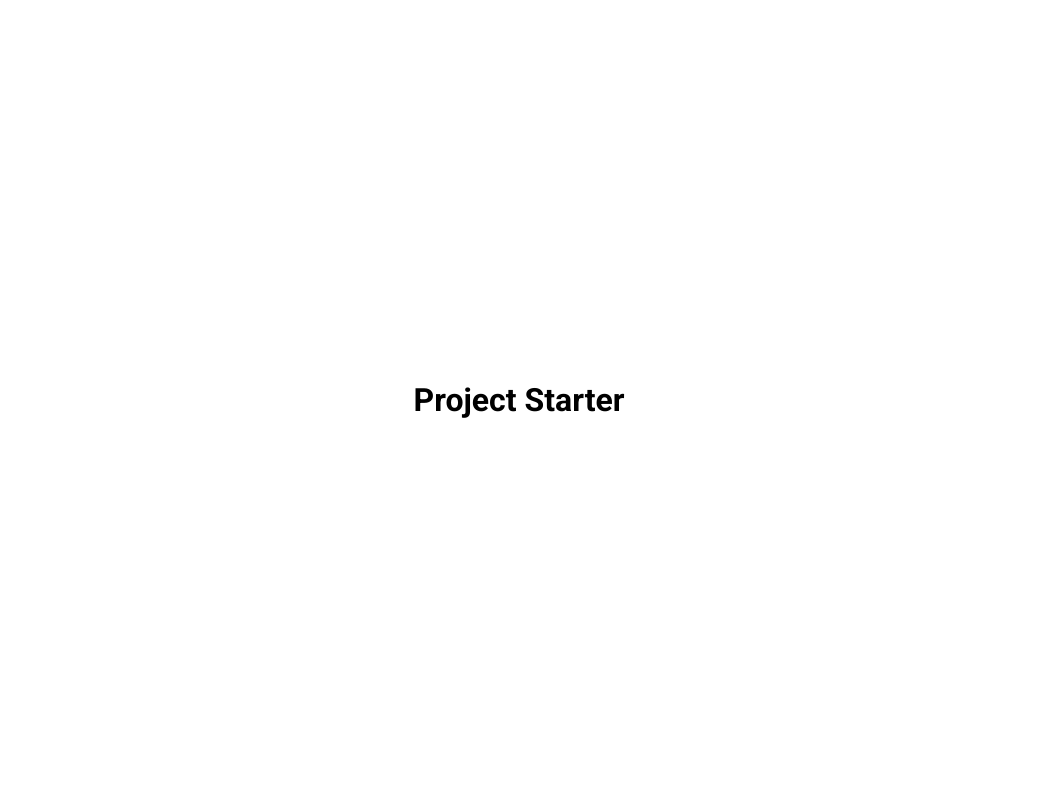
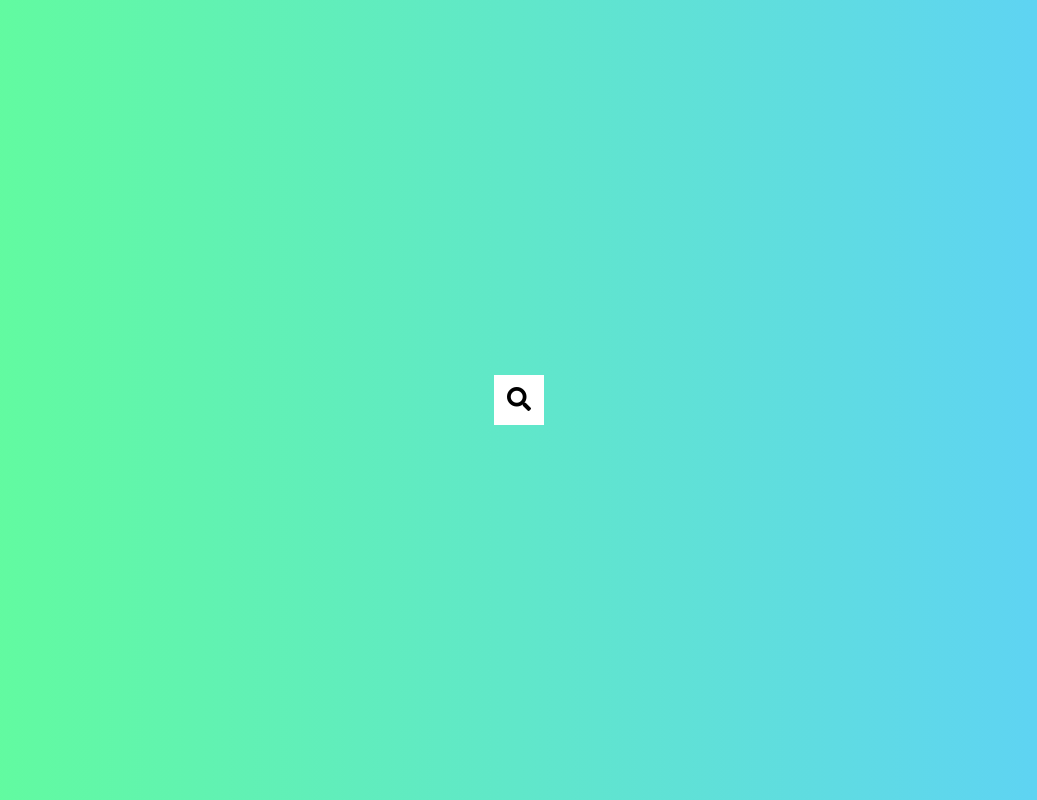
Before and after one commit to DenisCoval/50_projects, a plain HTML site: page hidden search widget/index.html in a window 1280 px wide. Shown: the whole page, without its empty margins (121-1158 px from the left). Drawn offline with Linux system fonts and the light colour scheme.

Commit message:
hidden widget complete

```diff
--- a/hidden search widget/index.html
+++ b/hidden search widget/index.html
@@ -9,8 +9,12 @@
     <title>Hidden Seacrh Widget</title>
 </head>
 <body>
-    <h1>Project Starter</h1>
-
+    <div class="search">
+        <input type="text" class="input" placeholder="search...">
+        <button class="btn">
+        <i class="fas fa-search"></i>
+        </button>
+    </div>
     <script src="script.js"></script>
 </body>
 </html>
--- a/hidden search widget/script.js
+++ b/hidden search widget/script.js
@@ -0,0 +1,8 @@
+const search = document.querySelector('.search')
+const button = document.querySelector('.btn')
+const input = document.querySelector('.input')
+
+button.addEventListener('click', () => {
+    search.classList.toggle('show')
+    input.focus()
+})
--- a/hidden search widget/style.css
+++ b/hidden search widget/style.css
@@ -4,12 +4,47 @@
     box-sizing: border-box;
 }
 body {
+    background-image: linear-gradient(90deg, #62ff97, #5ecffc);
     font-family: 'roboto', sans-serif;
-    margin: 0;
     display: flex;
-    flex-direction: column;
     align-items: center;
     justify-content: center;
     height: 100vh;
     overflow: hidden;
+    margin: 0;
 }
+.search {
+    position: relative;
+    height: 50px;
+}
+.search .input {
+    background-color: #fff;
+    border: none;
+    font-size: 1.1rem;
+    padding: 0.9rem;
+    height: 3.1rem;
+    width: 3.1rem;
+    transition: width 0.3s ease;
+}
+.search .btn {
+    background-color: #fff;
+    border: 0;
+    cursor: pointer;
+    font-size: 1.5rem;
+    position: absolute;
+    top: 0;
+    left: 0;
+    height: 3.1rem;
+    width: 3.1rem;
+    transition: transform 0.3s ease;
+}
+.btn:focus,
+.input:focus {
+    outline: none;
+}
+.search.show .input {
+    width: 12.5rem;
+}
+.search.show .btn {
+    transform: translateX(12.4rem);
+}
```
